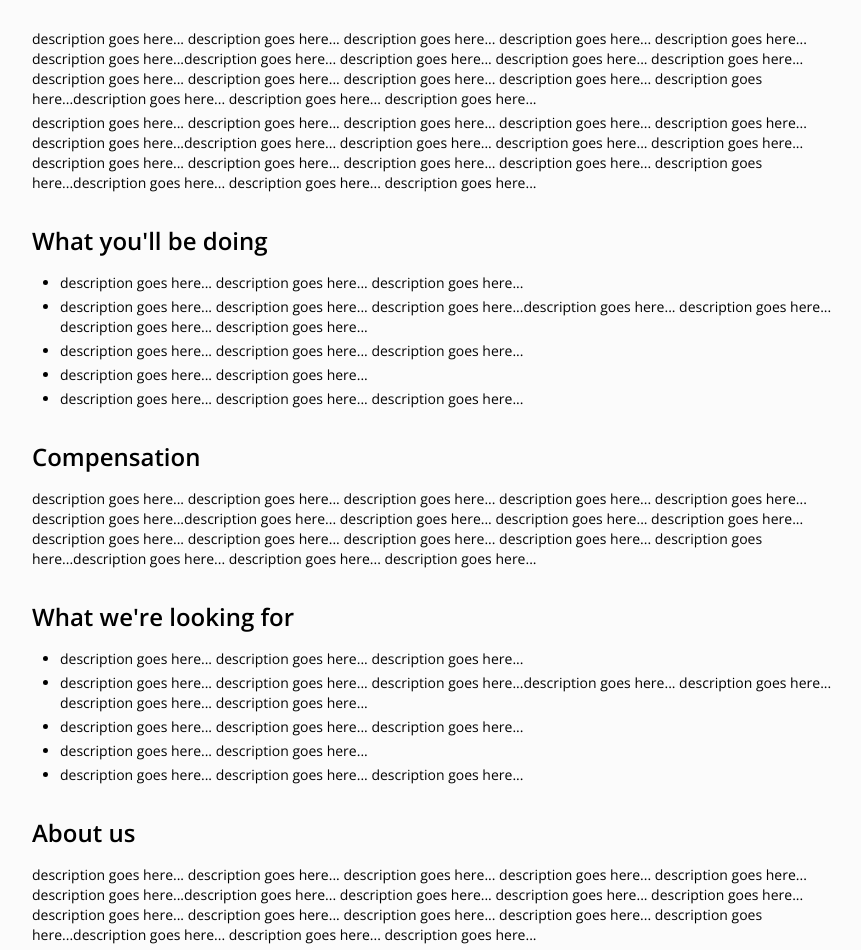
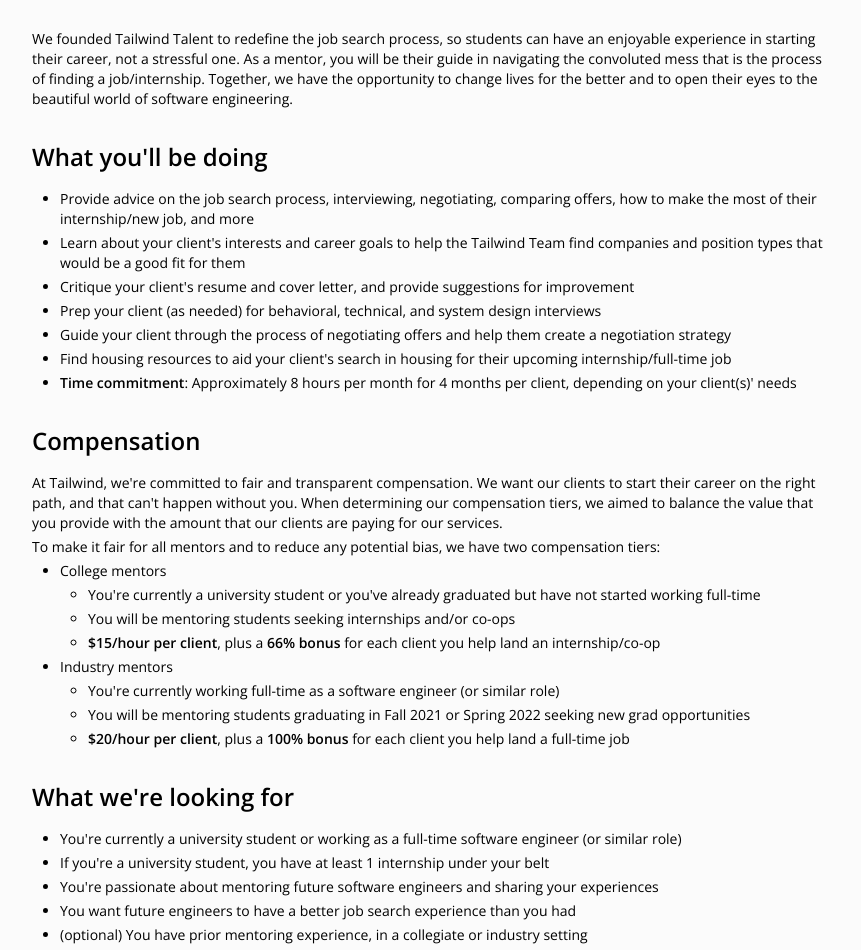
Before and after one commit to dot-slash-digital/tailwind-landing-page, a plain HTML site: page careers/mentor.html in a window 1280 px wide. Shown: the part 409-1359 px from the top of the page, without its empty margins (208-1069 px from the left). Drawn offline with nearby package versions, Linux system fonts and the light colour scheme.

Commit message:
Added text content to Mentor page

```diff
--- a/careers/mentor.css
+++ b/careers/mentor.css
@@ -161,6 +161,14 @@ p {
     margin-bottom: 4px;
 }
 
+#main-section div.section-description ul.section-description {
+    margin-top: 0;
+}
+
+#main-section ul.section-description ul.section-description {
+    margin-top: 4px;
+}
+
 @media (max-width: 465px) {
     #jumbotron a {
         display: none;
--- a/careers/mentor.html
+++ b/careers/mentor.html
@@ -32,7 +32,7 @@
         <!-- CSS -->
         <link rel="stylesheet" type="text/css" href="mentor.css">
     </head>
-    <body id="mentor-page" data-spy="scroll" data-target="#navbar-scrollspy">
+    <body>
         <div id="jumbotron">
             <div class="container">
                 <a href="https://tailwindtalent.co">
@@ -68,41 +68,63 @@
                 </div>
                 <div class="section">
                     <div class="paragraph section-description">
-                        <p>description goes here... description goes here... description goes here... description goes here... description goes here... description goes here...description goes here... description goes here... description goes here... description goes here... description goes here... description goes here... description goes here... description goes here... description goes here...description goes here... description goes here... description goes here...</p>
-                        <p>description goes here... description goes here... description goes here... description goes here... description goes here... description goes here...description goes here... description goes here... description goes here... description goes here... description goes here... description goes here... description goes here... description goes here... description goes here...description goes here... description goes here... description goes here...</p>
+                        <p>We founded Tailwind Talent to redefine the job search process, so students can have an enjoyable experience in starting their career, not a stressful one. As a mentor, you will be their guide in navigating the convoluted mess that is the process of finding a job/internship. Together, we have the opportunity to change lives for the better and to open their eyes to the beautiful world of software engineering.</p>
                     </div>
                 </div>
                 <div class="section">
                     <div class="title-3 section-title">What you'll be doing</div>
                     <ul class="paragraph section-description">
-                        <li>description goes here... description goes here... description goes here...</li>
-                        <li>description goes here... description goes here... description goes here...description goes here... description goes here... description goes here... description goes here...</li>
-                        <li>description goes here... description goes here... description goes here...</li>
-                        <li>description goes here... description goes here...</li>
-                        <li>description goes here... description goes here... description goes here...</li>
+                        <li>Provide advice on the job search process, interviewing, negotiating, comparing offers, how to make the most of their internship/new job, and more</li>
+                        <li>Learn about your client's interests and career goals to help the Tailwind Team find companies and position types that would be a good fit for them</li>
+                        <li>Critique your client's resume and cover letter, and provide suggestions for improvement</li>
+                        <li>Prep your client (as needed) for behavioral, technical, and system design interviews</li>
+                        <li>Guide your client through the process of negotiating offers and help them create a negotiation strategy</li>
+                        <li>Find housing resources to aid your client's search in housing for their upcoming internship/full-time job</li>
+                        <li><b>Time commitment</b>: Approximately 8 hours per month for 4 months per client, depending on your client(s)' needs</li>
                     </ul>
                 </div>
                 <div class="section">
                     <div class="title-3 section-title">Compensation</div>
                     <div class="paragraph section-description">
-                        <p>description goes here... description goes here... description goes here... description goes here... description goes here... description goes here...description goes here... description goes here... description goes here... description goes here... description goes here... description goes here... description goes here... description goes here... description goes here...description goes here... description goes here... description goes here...</p>
+                        <p>At Tailwind, we're committed to fair and transparent compensation. We want our clients to start their career on the right path, and that can't happen without you. When determining our compensation tiers, we aimed to balance the value that you provide with the amount that our clients are paying for our services.</p>
+                        <p>To make it fair for all mentors and to reduce any potential bias, we have two compensation tiers:</p>
+                        <ul class="section-description">
+                            <li>College mentors
+                                <ul class="section-description">
+                                    <li>You're currently a university student or you've already graduated but have not started working full-time</li>
+                                    <li>You will be mentoring students seeking internships and/or co-ops</li>
+                                    <li><b>$15/hour per client</b>, plus a <b>66% bonus</b> for each client you help land an internship/co-op</li>
+                                </ul>
+                            </li>
+                            <li>Industry mentors
+                                <ul class="section-description">
+                                    <li>You're currently working full-time as a software engineer (or similar role)</li>
+                                    <li>You will be mentoring students graduating in Fall 2021 or Spring 2022 seeking new grad opportunities</li>
+                                    <li><b>$20/hour per client</b>, plus a <b>100% bonus</b> for each client you help land a full-time job</li>
+                                </ul>
+                            </li>
+                        </ul>
                     </div>
                 </div>
                 <div class="section">
                     <div class="title-3 section-title">What we're looking for</div>
                     <ul class="paragraph section-description">
-                        <li>description goes here... description goes here... description goes here...</li>
-                        <li>description goes here... description goes here... description goes here...description goes here... description goes here... description goes here... description goes here...</li>
-                        <li>description goes here... description goes here... description goes here...</li>
-                        <li>description goes here... description goes here...</li>
-                        <li>description goes here... description goes here... description goes here...</li>
+                        <li>You're currently a university student or working as a full-time software engineer (or similar role)</li>
+                        <li>If you're a university student, you have at least 1 internship under your belt</li>
+                        <li>You're passionate about mentoring future software engineers and sharing your experiences</li>
+                        <li>You want future engineers to have a better job search experience than you had</li>
+                        <li>(optional) You have prior mentoring experience, in a collegiate or industry setting</li>
                     </ul>
                 </div>
                 <div class="section">
                     <div class="title-3 section-title">About us</div>
                     <div class="paragraph section-description">
-                        <p>description goes here... description goes here... description goes here... description goes here... description goes here... description goes here...description goes here... description goes here... description goes here... description goes here... description goes here... description goes here... description goes here... description goes here... description goes here...description goes here... description goes here... description goes here...</p>
-                        <p>description goes here... description goes here... description goes here... description goes here... description goes here... description goes here...description goes here... description goes here... description goes here... description goes here... description goes here... description goes here... description goes here... description goes here... description goes here...description goes here... description goes here... description goes here...</p>
+                        <p>We didn't start Tailwind because we enjoy recruiting, but rather because of how shitty it is. It's the best feeling in the world to get your first job offer straight out of college, but the process of getting to that point is downright miserable. We, personally, were lucky enough to have met the right people in our lives that put us on the right path for starting our careers, but not everyone gets that opportunity. Not only do we want to pass that experience on for our clients, but we want to make it better. The future generation of software engineers deserve better, and we're here to make that a reality.</p>
+                        <br />
+                        <p>Onwards and upwards,</p>
+                        <br />
+                        <p>Matt, Connor, Yohan, & Sahana</p>
+                        <p class="caption">Co-Founders of Tailwind Talent</p>
                     </div>
                 </div>
             </div>
```
